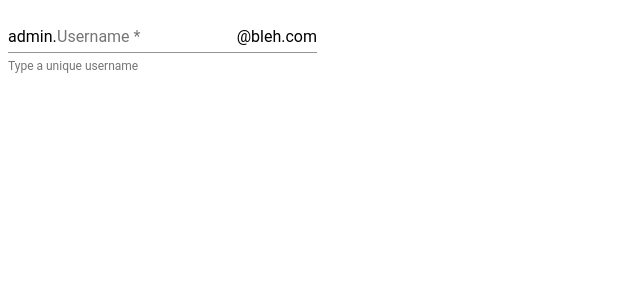
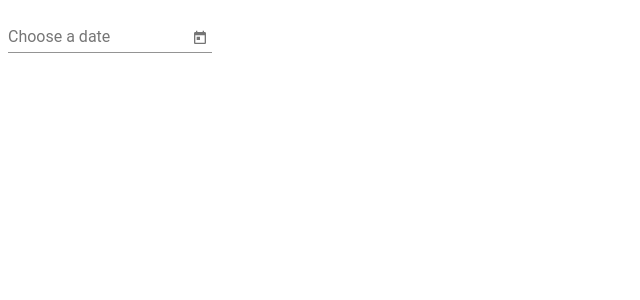
Before and after one commit to MAGNUM81/Angular-Tutorial, an Angular app in the folder material-demo/: page / in a window 1280 px wide. Shown: the top 300 px of the page, without its empty margins (0-640 px from the left). Built offline with nearby package versions, Linux system fonts and the light colour scheme.

Commit message:
mat datepicker. that's neat

```diff
--- a/material-demo/src/app/app.component.html
+++ b/material-demo/src/app/app.component.html
@@ -1,15 +1,6 @@
-  <mat-form-field>
-    <input
-      ngModel
-      name="username"
-      #username="ngModel"
-      type="text"
-      matInput placeholder="Username"
-      required>
-    <mat-hint>Type a unique username</mat-hint>
-    <span matSuffix>@bleh.com</span>
-    <span matPrefix>admin.</span>
-    <mat-error *ngIf="username.invalid && username.errors.required">
-      The Username field is required
-    </mat-error>
-  </mat-form-field>
+<mat-form-field>
+  <mat-label>Choose a date</mat-label>
+  <input matInput [matDatepicker]="birthdate" (focus)="birthdate.open()" [min]="minDate" [max]="maxDate">
+  <mat-datepicker-toggle matSuffix [for]="birthdate"></mat-datepicker-toggle>
+  <mat-datepicker #birthdate touchUi="true"  ></mat-datepicker>
+</mat-form-field>
--- a/material-demo/src/app/app.component.ts
+++ b/material-demo/src/app/app.component.ts
@@ -1,5 +1,4 @@
 import { Component } from '@angular/core';
-import {MatCheckboxChange} from '@angular/material/checkbox';
 
 @Component({
   selector: 'app-root',
@@ -7,5 +6,6 @@ import {MatCheckboxChange} from '@angular/material/checkbox';
   styleUrls: ['./app.component.less']
 })
 export class AppComponent {
-
+  minDate: any = new Date(2019, 6, 1);
+  maxDate: any = new Date(2019, 7, 1);
 }
--- a/material-demo/src/app/app.module.ts
+++ b/material-demo/src/app/app.module.ts
@@ -10,6 +10,8 @@ import {MatRadioModule} from '@angular/material/radio';
 import {FormsModule, ReactiveFormsModule} from '@angular/forms';
 import {MatSelectModule} from '@angular/material/select';
 import {MatInputModule} from '@angular/material/input';
+import {MatDatepickerModule} from '@angular/material/datepicker';
+import {MatNativeDateModule} from '@angular/material/core';
 
 @NgModule({
   declarations: [
@@ -25,7 +27,9 @@ import {MatInputModule} from '@angular/material/input';
     FormsModule,
     ReactiveFormsModule,
     MatSelectModule,
-    MatInputModule
+    MatInputModule,
+    MatDatepickerModule,
+    MatNativeDateModule
   ],
   providers: [],
   bootstrap: [AppComponent]
```
